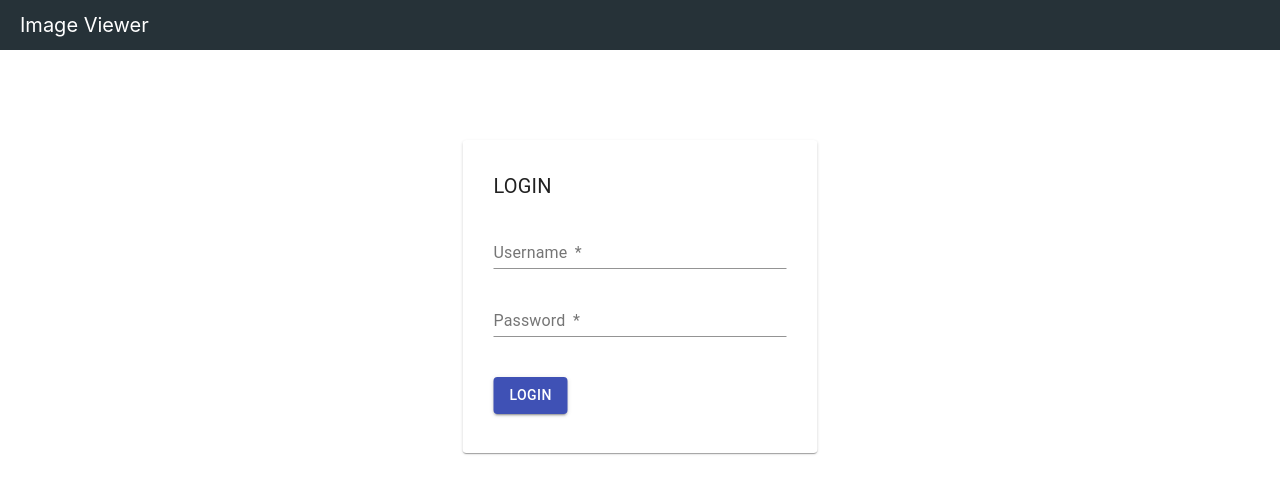
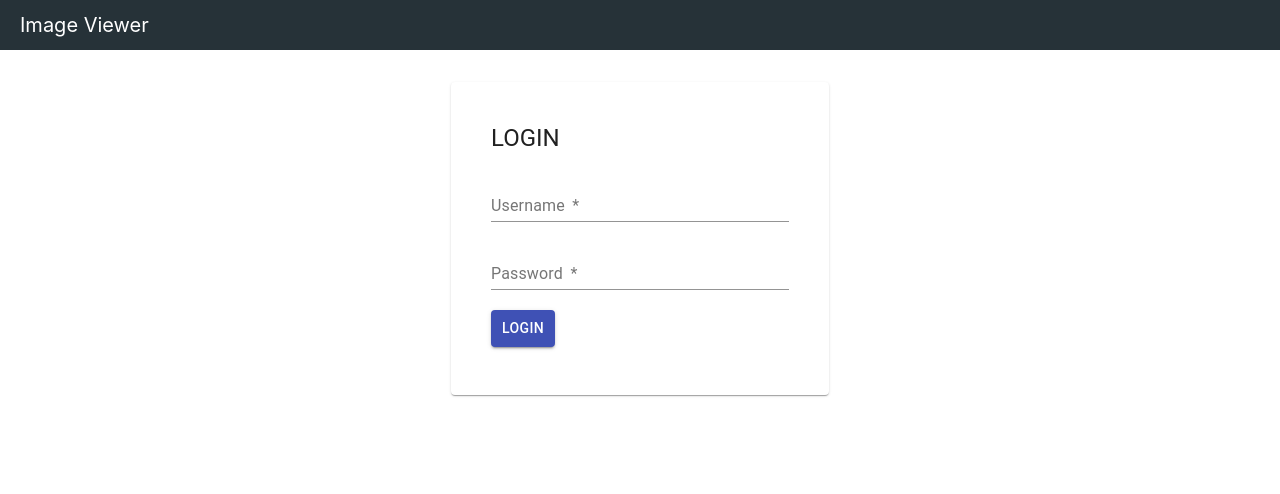
Before and after one commit to abhishekgbhat/image-viewer, a React (Create React App) app: page / in a window 1280 px wide. Shown: the top 494 px of the page. Built offline with nearby package versions, Linux system fonts and the light colour scheme.

Commit message:
Changes to remove hardcoded username password and use the access token

```diff
--- a/src/screens/login/Login.css
+++ b/src/screens/login/Login.css
@@ -1,15 +1,26 @@
-.dispNone {
-    display:none;
+.cardStyle {
+    width: 330px;
+    padding: 24px 24px 24px 24px;
+    margin: auto;
+    text-align: left;
+    margin-top: 32px;
+}
+.cardTitle{
+    font-size: 14px;
+    font-weight: 600;
+}
+.formControl{
+    width: 100%;
 }
 
-.dispBlock {
+.dispNone{
+    display: none;
+}
+
+.dispBlock{
     display: block;
 }
 
-.red {
+.red{
     color: red;
 }
-.main-container{
-  display: flex;
-  flex-direction: column;
-}
--- a/src/screens/login/Login.js
+++ b/src/screens/login/Login.js
@@ -1,97 +1,107 @@
 import React, { Component } from 'react';
-import Button from '@material-ui/core/Button';
+import './Login.css';
+import Header from '../../common/header/Header';
 import Card from '@material-ui/core/Card';
 import CardContent from '@material-ui/core/CardContent';
+import Button from '@material-ui/core/Button';
 import Typography from '@material-ui/core/Typography';
 import FormControl from '@material-ui/core/FormControl';
 import InputLabel from '@material-ui/core/InputLabel';
 import Input from '@material-ui/core/Input';
 import FormHelperText from '@material-ui/core/FormHelperText';
 
-import Header from '../../common/header/Header';
-import './Login.css'
-
-const styles = {
-    card: {
-        padding: '15px',
-        position: 'relative',
-        top: '90px',
-        left: '50%',
-        width: '325px',
-        transform: 'translateX(-50%)',
-    },
-    title: {
-        fontSize: 20
-    }
-};
-
 class Login extends Component {
 
-    constructor() {
+
+    constructor(){
         super();
         this.state = {
-            username: "",
-            usernameRequired: "dispNone",
-            password: "",
-            passwordRequired: "dispNone",
-            incorrectUsernamePassword: "dispNone",
-            loggedIn: sessionStorage.getItem('access-token') == null ? false : true
+            username: '',
+            usernameRequired: 'dispNone',
+            password: '',
+            passwordRequired: 'dispNone',
+            incorrectCredentials: 'dispNone',
+            loggedIn: sessionStorage.getItem('access-token') == null ? false : true,
+            credentials : {
+                username : 'admin',
+                password : 'admin'
+            },
+            accessToken : '8661035776.d0fcd39.39f63ab2f88d4f9c92b0862729ee2784',
         };
     }
 
     loginClickHandler = () => {
-        this.setState({ incorrectUsernamePassword: "dispNone" });
-        this.state.username === "" ? this.setState({ usernameRequired: "dispBlock" }) : this.setState({ usernameRequired: "dispNone" });
-        this.state.password === "" ? this.setState({ passwordRequired: "dispBlock" }) : this.setState({ passwordRequired: "dispNone" });
+        this.state.username === '' ? this.setState({ usernameRequired: 'dispBlock' }) : this.setState({ usernameRequired: 'dispNone' });
+        this.state.password === "" ? this.setState({ passwordRequired: 'dispBlock' }) : this.setState({ passwordRequired: 'dispNone' });
 
-        if (this.state.username === "" || this.state.password === "") { return }
+        if (this.state.username === "" || this.state.password === "") {
+            this.setState({
+                incorrectCredentials : 'dispNone'
+             });
+            return;
+         }
 
-        if (this.state.username === "admin" && this.state.password === "admin") {
-            sessionStorage.setItem('username','admin');
-            sessionStorage.setItem('access-token', '8661035776.d0fcd39.39f63ab2f88d4f9c92b0862729ee2784');
+        if(this.state.username === this.state.credentials.username && this.state.password === this.state.credentials.password){
+            this.setState({
+                incorrectCredentials : 'dispNone'
+             });
+            sessionStorage.setItem('access-token', this.state.accessToken);
             this.setState({ loggedIn: true });
-            this.navigateToHome();
-        } else {
-            this.setState({ incorrectUsernamePassword: "dispBlock" });
+            this.redirectToHome();
+        }else {
+             this.setState({
+                incorrectCredentials : 'dispBlock'
+             });
         }
     }
 
-    navigateToHome = () =>{
-      this.props.history.push('/home');
+    redirectToHome = () => {
+        this.props.history.push("/home");
     }
 
-    inputUsernameChangeHandler = (e) => {
-        this.setState({ username: e.target.value })
+    inputUserNameChangeHandler = (e) => {
+        this.setState({ username: e.target.value });
     }
 
     inputPasswordChangeHandler = (e) => {
-        this.setState({ password: e.target.value })
+        this.setState({ password: e.target.value });
     }
 
-    render() {
-        return (
-            <div className="main-container">
-                <Header/>
-                <Card style={styles.card}>
+    render(){
+        return(
+            <div>
+                <Header />
+                <Card className="cardStyle">
                     <CardContent>
-                        <Typography style={styles.title}> LOGIN </Typography><br />
-                        <FormControl required style={{width: '100%'}}>
-                            <InputLabel htmlFor="username"> Username </InputLabel>
-                            <Input id="username" type="text" username={this.state.username} onChange={this.inputUsernameChangeHandler} />
-                            <FormHelperText className={this.state.usernameRequired}><span className="red">required</span></FormHelperText>
+                        <Typography variant="h5" component="h5">
+                            LOGIN
+                        </Typography><br />
+                        <FormControl required className="formControl">
+                            <InputLabel htmlFor="username">Username </InputLabel>
+                            <Input id="username" type="text"
+                                onChange={this.inputUserNameChangeHandler} />
+                            <FormHelperText className={this.state.usernameRequired}>
+                                <span className="red">Required</span>
+                            </FormHelperText>
                         </FormControl><br /><br />
-                        <FormControl required style={{width: '100%'}}>
-                            <InputLabel htmlFor="password"> Password </InputLabel>
+                        <FormControl required className="formControl">
+                            <InputLabel htmlFor="password">Password </InputLabel>
                             <Input id="password" type="password" onChange={this.inputPasswordChangeHandler} />
-                            <FormHelperText className={this.state.passwordRequired}><span className="red">required</span></FormHelperText>
+                            <FormHelperText className={this.state.passwordRequired}>
+                                <span className="red">Required</span>
+                            </FormHelperText>
                         </FormControl><br /><br />
-                        <div className={this.state.incorrectUsernamePassword}><span className="red"> Incorrect username and/or password </span></div><br />
-                        <Button variant="contained" color="primary" onClick={this.loginClickHandler}> LOGIN </Button>
+                        <FormHelperText className={this.state.incorrectCredentials} >
+                                <span className="red">Incorrect username and/or password</span>
+                                <br /><br />
+                        </FormHelperText>
+                        <Button variant="contained" color="primary" style={{width: 10}} onClick={this.loginClickHandler}>LOGIN</Button>
                     </CardContent>
                 </Card>
             </div>
         )
     }
+
 }
 
 export default Login;
```
